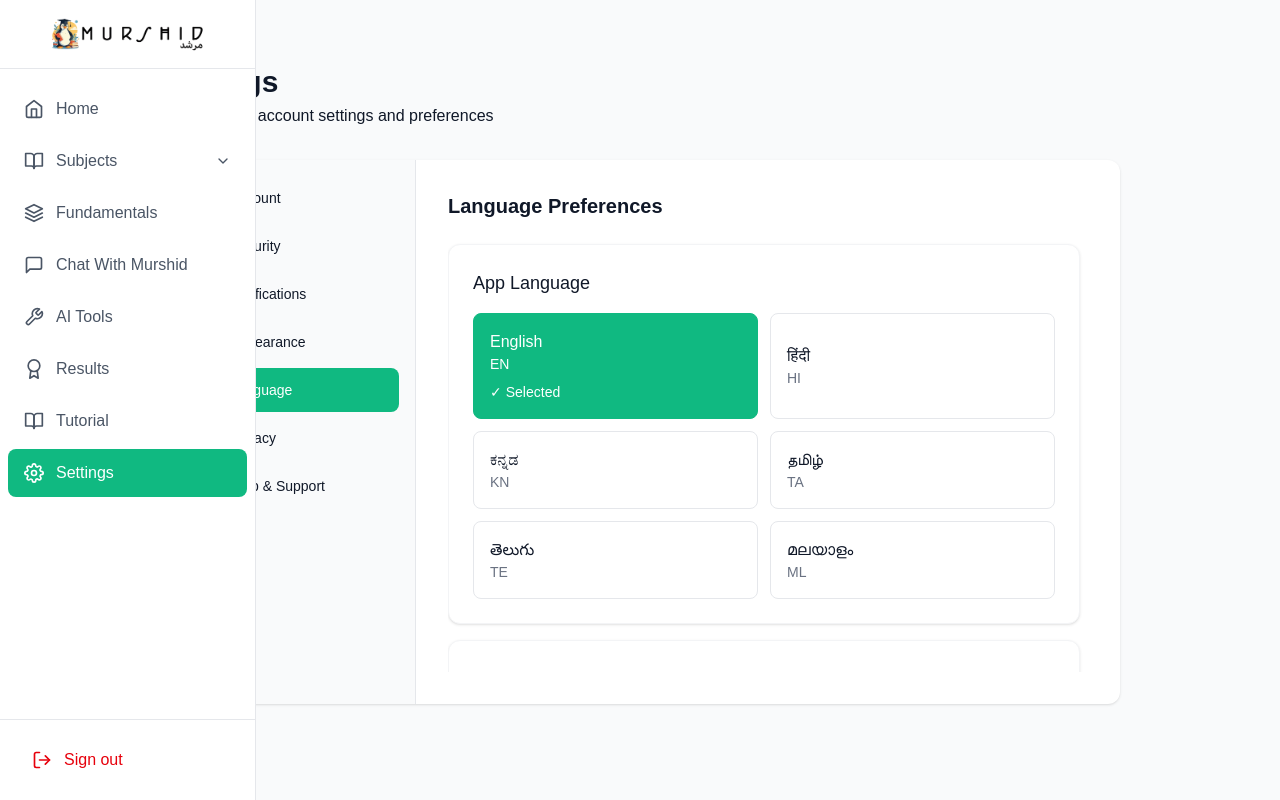
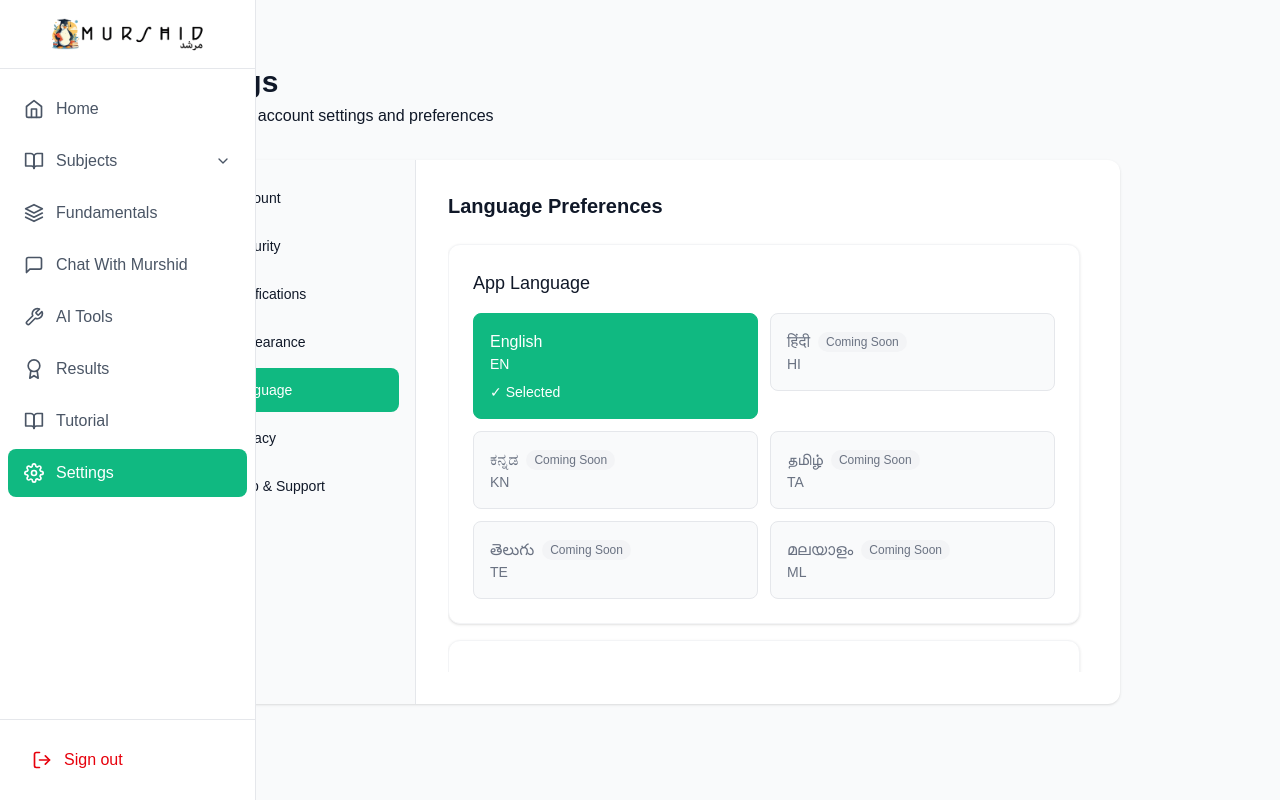
Before and after one commit to Muttonkaima/Murshid, a Next.js app: page /settings in a window 1280 px wide. Both pictures are taken after a click on the button "Language". Built offline with nearby package versions, Linux system fonts and the light colour scheme.

Commit message:
updated config to fetch image urls

```diff
--- a/next.config.ts
+++ b/next.config.ts
@@ -8,7 +8,11 @@ const nextConfig: NextConfig = {
       'images.unsplash.com',
       'source.unsplash.com',
       'via.placeholder.com',
-      'picsum.photos'
+      'picsum.photos',
+      'pnccs.edu.in',
+      'www.adda247.com',
+      'st.adda247.com',
+      'www.adda247.in'
     ],
   },
 };
--- a/src/app/fundamental-quiz/[subjectId]/[levelId]/page.tsx
+++ b/src/app/fundamental-quiz/[subjectId]/[levelId]/page.tsx
@@ -874,7 +874,7 @@ const FundamentalQuizPage = () => {
                             </div>
 
                             <div className="space-y-2">
-                              <p className="text-sm text-gray-700">
+                              <div className="text-sm text-gray-700">
                                 ✅ <span className="font-bold">Your answer:</span>{' '}
                                 <span
                                   className={`font-semibold ${userAnswers[index]?.isCorrect ? 'text-green-600' : 'text-red-600'
@@ -882,15 +882,15 @@ const FundamentalQuizPage = () => {
                                 >
                                   {renderAnswerText(userAnswers[index]?.answer) || 'Not answered'}
                                 </span>
-                              </p>
+                              </div>
 
                               {!userAnswers[index]?.isCorrect && (
-                                <p className="text-sm text-gray-700">
+                                <div className="text-sm text-gray-700">
                                   🎯 <span className="font-bold">Correct answer:</span>{' '}
                                   <span className="text-green-600 font-semibold">
                                     {renderAnswerText(question.correctAnswer)}
                                   </span>
-                                </p>
+                                </div>
                               )}
 
                               {question.explanation && (
--- a/src/app/settings/page.tsx
+++ b/src/app/settings/page.tsx
@@ -495,21 +495,44 @@ const SettingsPage = () => {
               <div className="p-6 bg-white rounded-xl shadow-sm border border-gray-100">
                 <h3 className="text-lg font-medium mb-4 text-gray-900">App Language</h3>
                 <div className="grid grid-cols-1 sm:grid-cols-2 gap-3">
-                  {languages.map((lang) => (
+                  {languages.map((lang) => {
+                    const isEnglish = lang.code === 'en';
+                    const isSelected = language === lang.code;
+                    const isDisabled = !isEnglish;
+
+                    return (
+                      <div key={lang.code} className="relative">
                         <button
-                      key={lang.code}
-                      onClick={() => setLanguage(lang.code)}
-                      className={`p-4 border rounded-lg text-left transition-colors ${language === lang.code ? 'border-[var(--primary-color)] bg-[var(--primary-color)]' : 'border-gray-200 hover:border-gray-300'} cursor-pointer`}
+                          onClick={() => isEnglish && setLanguage(lang.code)}
+                          disabled={isDisabled}
+                          className={`w-full p-4 border rounded-lg text-left transition-colors ${
+                            isSelected
+                              ? 'border-[var(--primary-color)] bg-[var(--primary-color)] text-white'
+                              : isDisabled
+                                ? 'border-gray-200 bg-gray-50 text-gray-500 cursor-not-allowed'
+                                : 'border-gray-200 hover:border-gray-300 text-gray-900 cursor-pointer'
+                          }`}
                         >
-                      <div className={`font-medium ${language === lang.code ? 'text-white' : 'text-gray-900'}`}>{lang.name}</div>
-                      <div className={`text-sm ${language === lang.code ? 'text-white text-opacity-80' : 'text-gray-500'}`}>{lang.code.toUpperCase()}</div>
-                      {language === lang.code && (
+                          <div className="font-medium flex items-center">
+                            {lang.name}
+                            {isDisabled && (
+                              <span className="ml-2 px-2 py-0.5 bg-gray-100 text-gray-500 text-xs rounded-full">
+                                Coming Soon
+                              </span>
+                            )}
+                          </div>
+                          <div className="text-sm">
+                            {lang.code.toUpperCase()}
+                          </div>
+                          {isSelected && (
                             <div className="mt-2 text-sm text-white flex items-center">
                               <span className="mr-1">✓</span> Selected
                             </div>
                           )}
                         </button>
-                  ))}
+                      </div>
+                    );
+                  })}
                 </div>
               </div>
               <div className="p-6 bg-white rounded-xl shadow-sm border border-gray-100">
```
Lines whose indentation alone changed are shown as unchanged.
